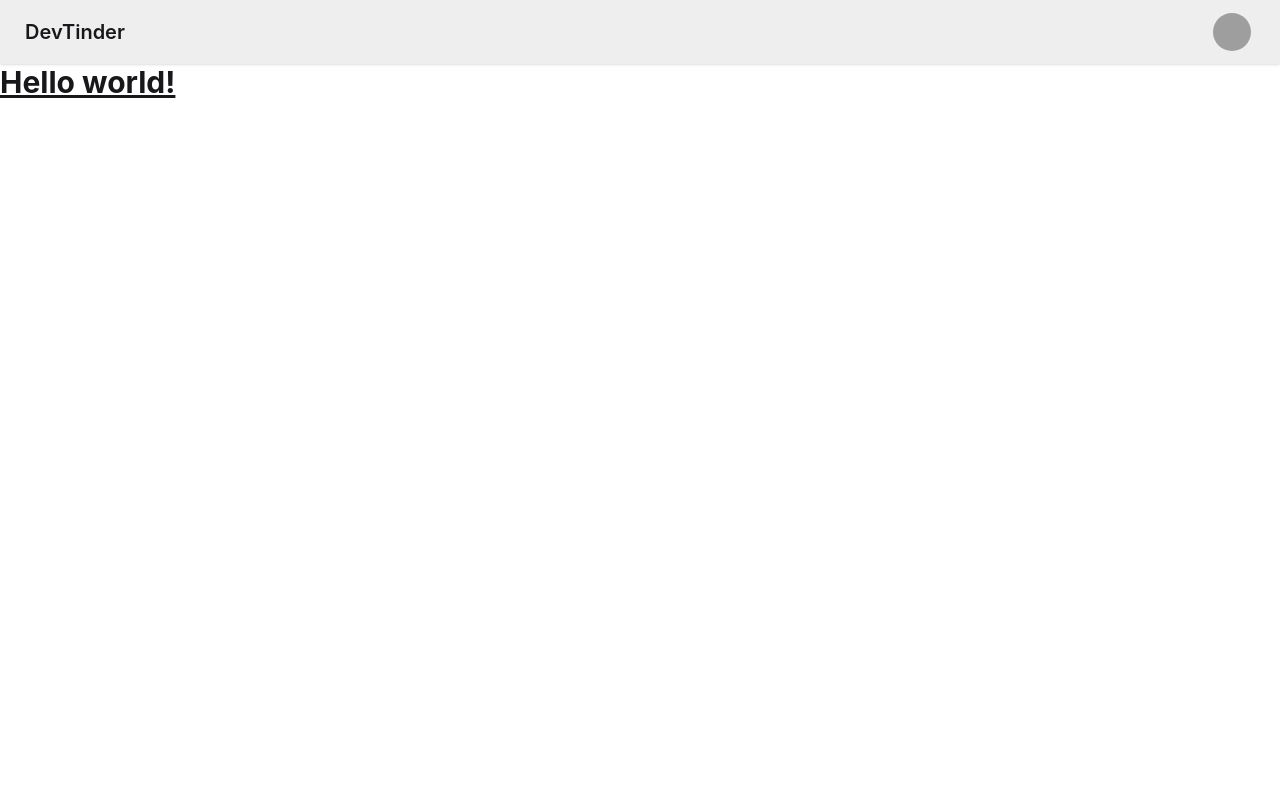
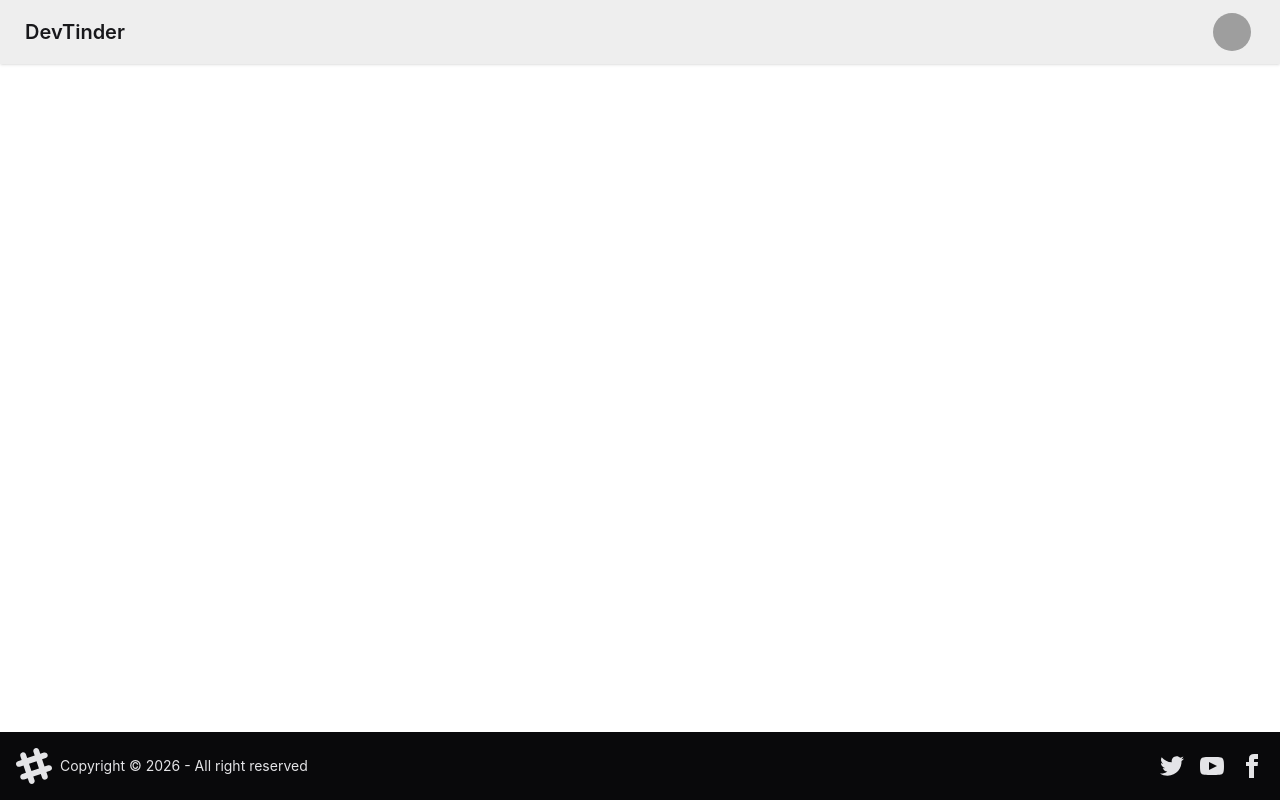
Before and after one commit to shrutisingh2176/devTinder-web, a React (Vite) app: page / in a window 1280 px wide. Built offline with nearby package versions, Linux system fonts and the light colour scheme; grey boxes are pictures that could not be loaded.

Commit message:
routes n footer

```diff
--- a/package.json
+++ b/package.json
@@ -13,6 +13,7 @@
     "@tailwindcss/vite": "^4.2.2",
     "react": "^19.2.4",
     "react-dom": "^19.2.4",
+    "react-router-dom": "^7.14.1",
     "tailwindcss": "^4.2.2"
   },
   "devDependencies": {
--- a/src/App.tsx
+++ b/src/App.tsx
@@ -1,40 +1,28 @@
+import { BrowserRouter } from "react-router-dom"
+import { Routes , Route } from "react-router-dom"
+import Body from "./Body"
+import Login from "./Login"
+import Profile from "./Profile"
 
 
 function App() {
+  return (
+    <>
+
+    <BrowserRouter basename="/">
+    <Routes>
+       <Route path='/' element={<Body />}>
+       <Route path='/login' element={<Login />}/>
+       <Route path='/profile' element={<Profile />}/>
+       </Route>
+
+    </Routes>
+    </BrowserRouter>
 
 
-  return (
-    <><div className="navbar bg-base-300 shadow-sm">
-      <div className="flex-1">
-        <a className="btn btn-ghost text-xl">DevTinder</a>
-      </div>
-      <div className="flex gap-2">
-        <div className="dropdown dropdown-end mx-5">
-          <div tabIndex={0} role="button" className="btn btn-ghost btn-circle avatar">
-            <div className="w-10 rounded-full">
-              <img
-                alt="Tailwind CSS Navbar component"
-                src="https://img.daisyui.com/images/stock/photo-1534528741775-53994a69daeb.webp" />
-            </div>
-          </div>
-          <ul
-            tabIndex={-1}
-            className="menu menu-sm dropdown-content bg-base-100 rounded-box z-1 mt-3 w-52 p-2 shadow">
-            <li>
-              <a className="justify-between">
-                Profile
-                <span className="badge">New</span>
-              </a>
-            </li>
-            <li><a>Settings</a></li>
-            <li><a>Logout</a></li>
-          </ul>
-        </div>
-      </div>
-    </div><h1 className="text-3xl font-bold underline">
-        Hello world!
-      </h1>
-      </>
+
+
+    </>
   )
 }
 
--- /dev/null
+++ b/src/Body.tsx
@@ -0,0 +1,14 @@
+import { Outlet } from "react-router-dom"
+import NavBar from "./NavBar"
+import Footer from "./Footer"
+
+const Body =()=>{
+    return(
+        <div className="body">
+            <NavBar />
+            <Outlet />
+            <Footer />
+        </div>
+    )
+}
+ export default Body
--- /dev/null
+++ b/src/Footer.tsx
@@ -0,0 +1,60 @@
+
+const Footer = () => {
+  return (
+    <div>
+     <footer className="footer sm:footer-horizontal bg-neutral text-neutral-content items-center p-4 fixed bottom-0 w-full">
+  <aside className="grid-flow-col items-center">
+    <svg
+      width="36"
+      height="36"
+      viewBox="0 0 24 24"
+      xmlns="http://www.w3.org/2000/svg"
+      fillRule="evenodd"
+      clipRule="evenodd"
+      className="fill-current">
+      <path
+        d="M22.672 15.226l-2.432.811.841 2.515c.33 1.019-.209 2.127-1.23 2.456-1.15.325-2.148-.321-2.463-1.226l-.84-2.518-5.013 1.677.84 2.517c.391 1.203-.434 2.542-1.831 2.542-.88 0-1.601-.564-1.86-1.314l-.842-2.516-2.431.809c-1.135.328-2.145-.317-2.463-1.229-.329-1.018.211-2.127 1.231-2.456l2.432-.809-1.621-4.823-2.432.808c-1.355.384-2.558-.59-2.558-1.839 0-.817.509-1.582 1.327-1.846l2.433-.809-.842-2.515c-.33-1.02.211-2.129 1.232-2.458 1.02-.329 2.13.209 2.461 1.229l.842 2.515 5.011-1.677-.839-2.517c-.403-1.238.484-2.553 1.843-2.553.819 0 1.585.509 1.85 1.326l.841 2.517 2.431-.81c1.02-.33 2.131.211 2.461 1.229.332 1.018-.21 2.126-1.23 2.456l-2.433.809 1.622 4.823 2.433-.809c1.242-.401 2.557.484 2.557 1.838 0 .819-.51 1.583-1.328 1.847m-8.992-6.428l-5.01 1.675 1.619 4.828 5.011-1.674-1.62-4.829z"></path>
+    </svg>
+    <p>Copyright © {new Date().getFullYear()} - All right reserved</p>
+  </aside>
+  <nav className="grid-flow-col gap-4 md:place-self-center md:justify-self-end">
+    <a>
+      <svg
+        xmlns="http://www.w3.org/2000/svg"
+        width="24"
+        height="24"
+        viewBox="0 0 24 24"
+        className="fill-current">
+        <path
+          d="M24 4.557c-.883.392-1.832.656-2.828.775 1.017-.609 1.798-1.574 2.165-2.724-.951.564-2.005.974-3.127 1.195-.897-.957-2.178-1.555-3.594-1.555-3.179 0-5.515 2.966-4.797 6.045-4.091-.205-7.719-2.165-10.148-5.144-1.29 2.213-.669 5.108 1.523 6.574-.806-.026-1.566-.247-2.229-.616-.054 2.281 1.581 4.415 3.949 4.89-.693.188-1.452.232-2.224.084.626 1.956 2.444 3.379 4.6 3.419-2.07 1.623-4.678 2.348-7.29 2.04 2.179 1.397 4.768 2.212 7.548 2.212 9.142 0 14.307-7.721 13.995-14.646.962-.695 1.797-1.562 2.457-2.549z"></path>
+      </svg>
+    </a>
+    <a>
+      <svg
+        xmlns="http://www.w3.org/2000/svg"
+        width="24"
+        height="24"
+        viewBox="0 0 24 24"
+        className="fill-current">
+        <path
+          d="M19.615 3.184c-3.604-.246-11.631-.245-15.23 0-3.897.266-4.356 2.62-4.385 8.816.029 6.185.484 8.549 4.385 8.816 3.6.245 11.626.246 15.23 0 3.897-.266 4.356-2.62 4.385-8.816-.029-6.185-.484-8.549-4.385-8.816zm-10.615 12.816v-8l8 3.993-8 4.007z"></path>
+      </svg>
+    </a>
+    <a>
+      <svg
+        xmlns="http://www.w3.org/2000/svg"
+        width="24"
+        height="24"
+        viewBox="0 0 24 24"
+        className="fill-current">
+        <path
+          d="M9 8h-3v4h3v12h5v-12h3.642l.358-4h-4v-1.667c0-.955.192-1.333 1.115-1.333h2.885v-5h-3.808c-3.596 0-5.192 1.583-5.192 4.615v3.385z"></path>
+      </svg>
+    </a>
+  </nav>
+</footer>
+    </div>
+  )
+}
+
+export default Footer
--- /dev/null
+++ b/src/Login.tsx
@@ -0,0 +1,11 @@
+
+
+const Login = () => {
+  return (
+    <div>
+
+    </div>
+  )
+}
+
+export default Login
--- /dev/null
+++ b/src/NavBar.tsx
@@ -0,0 +1,36 @@
+
+
+const NavBar = () => {
+  return (
+    <div className="navbar bg-base-300 shadow-sm">
+      <div className="flex-1">
+        <a className="btn btn-ghost text-xl">DevTinder</a>
+      </div>
+      <div className="flex gap-2">
+        <div className="dropdown dropdown-end mx-5">
+          <div tabIndex={0} role="button" className="btn btn-ghost btn-circle avatar">
+            <div className="w-10 rounded-full">
+              <img
+                alt="Tailwind CSS Navbar component"
+                src="https://img.daisyui.com/images/stock/photo-1534528741775-53994a69daeb.webp" />
+            </div>
+          </div>
+          <ul
+            tabIndex={-1}
+            className="menu menu-sm dropdown-content bg-base-100 rounded-box z-1 mt-3 w-52 p-2 shadow">
+            <li>
+              <a className="justify-between">
+                Profile
+                <span className="badge">New</span>
+              </a>
+            </li>
+            <li><a>Settings</a></li>
+            <li><a>Logout</a></li>
+          </ul>
+        </div>
+      </div>
+    </div>
+  )
+}
+
+export default NavBar
--- /dev/null
+++ b/src/Profile.tsx
@@ -0,0 +1,10 @@
+
+const Profile = () => {
+  return (
+    <div>
+     <h1>Profile Page</h1>
+    </div>
+  )
+}
+
+export default Profile
```
Also changed, not shown: 1 other file (tests, documents, lock files or other folders).
